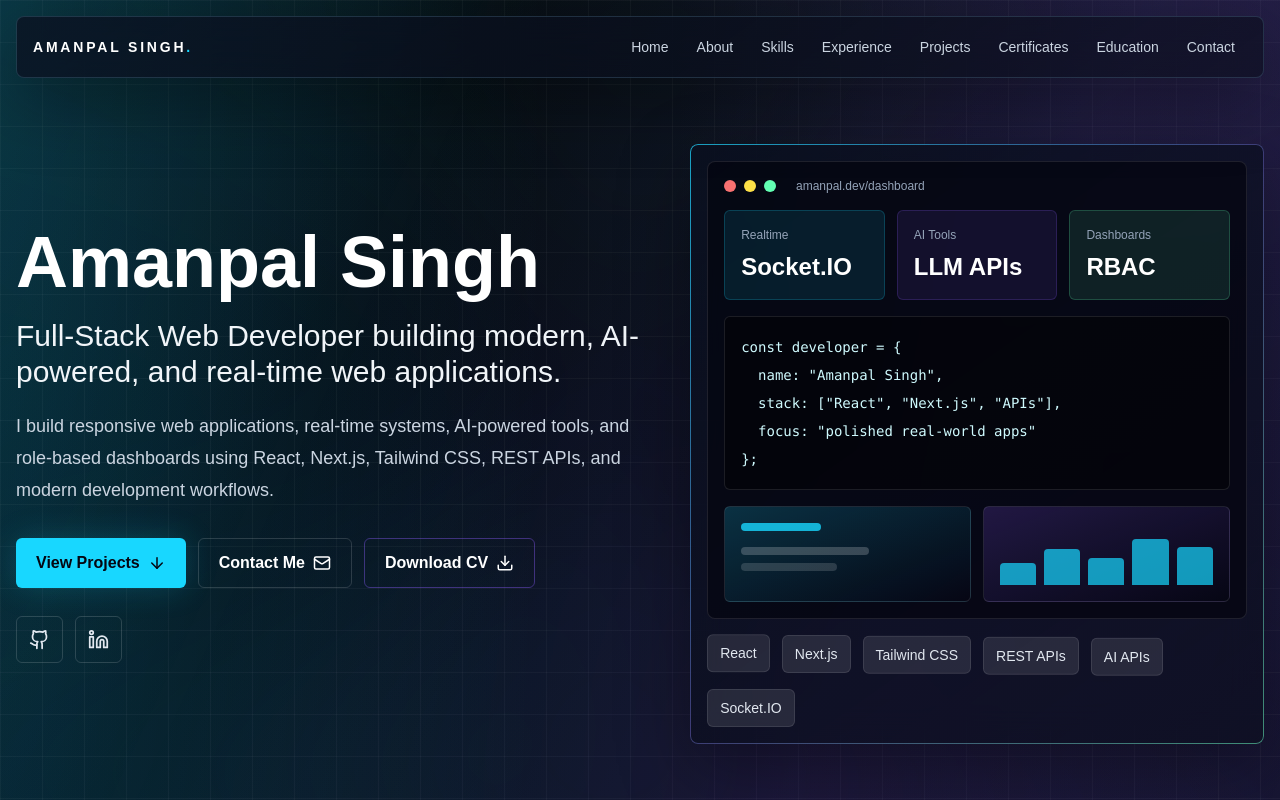
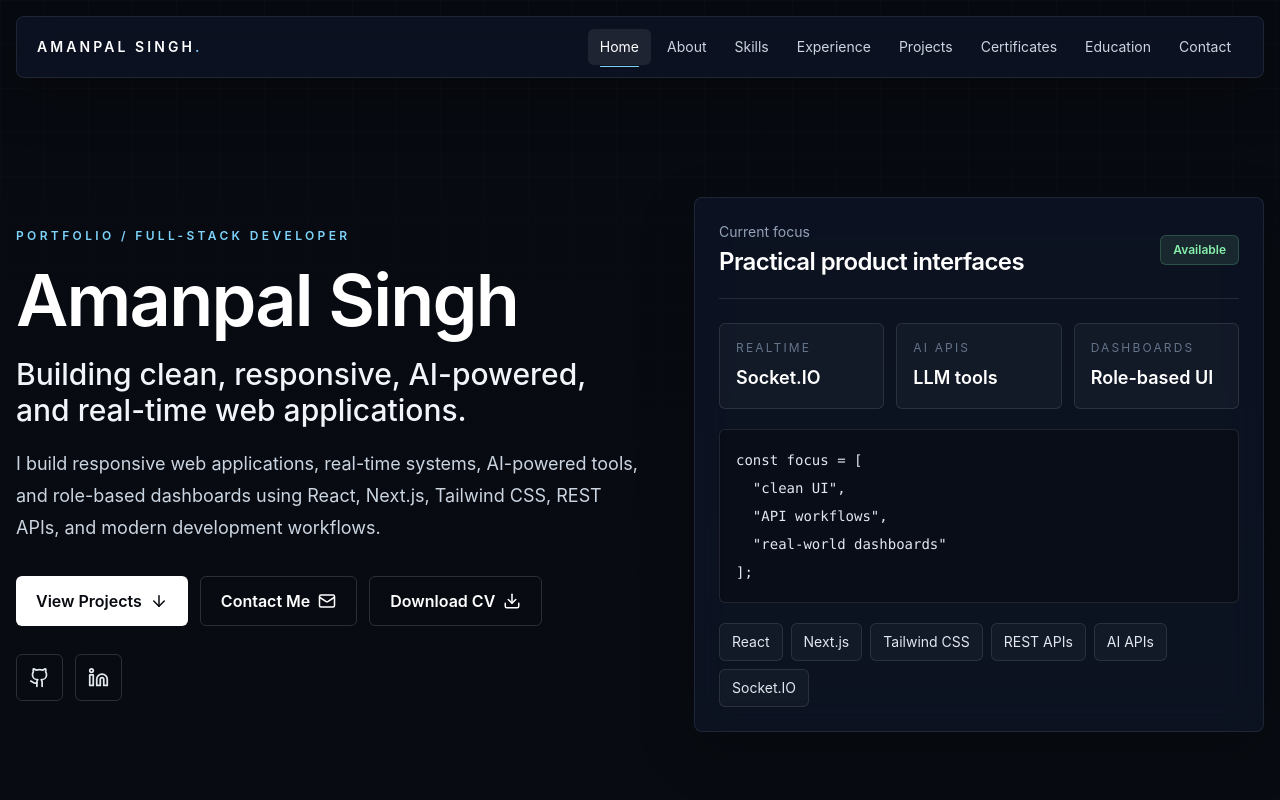
Before and after one commit to amanpalsingh22/Portfolio, a Next.js app: page / in a window 1280 px wide. Shown: the top 800 px of the page. Built offline with nearby package versions, Linux system fonts and the light colour scheme.

Commit message:
Refine minimal UI and scroll animations

```diff
--- a/app/globals.css
+++ b/app/globals.css
@@ -14,17 +14,18 @@
 body {
   margin: 0;
   min-height: 100vh;
-  background:
-    radial-gradient(ellipse at top left, rgba(24, 215, 255, 0.16), transparent 34rem),
-    radial-gradient(ellipse at top right, rgba(141, 92, 255, 0.14), transparent 38rem),
-    linear-gradient(135deg, #04060d 0%, #071120 48%, #050712 100%);
-  color: #edf6ff;
-  font-family: Arial, Helvetica, sans-serif;
+  background: linear-gradient(180deg, #070a10 0%, #0b1018 48%, #070a10 100%);
+  color: #f8fafc;
+  font-family: Inter, ui-sans-serif, system-ui, -apple-system, BlinkMacSystemFont, "Segoe UI", sans-serif;
 }
 
 ::selection {
-  background: rgba(24, 215, 255, 0.35);
-  color: #ffffff;
+  background: rgba(125, 211, 252, 0.28);
+  color: #f8fafc;
+}
+
+section {
+  scroll-margin-top: 7.5rem;
 }
 
 .ambient-shell {
@@ -33,20 +34,14 @@ body {
   z-index: -1;
   overflow: hidden;
   background-image:
-    linear-gradient(115deg, rgba(24, 215, 255, 0.08), transparent 30%, rgba(141, 92, 255, 0.1) 70%, transparent),
-    linear-gradient(rgba(255,255,255,0.035) 1px, transparent 1px),
-    linear-gradient(90deg, rgba(255,255,255,0.035) 1px, transparent 1px);
-  background-size: auto, 42px 42px, 42px 42px;
+    linear-gradient(rgba(148, 163, 184, 0.04) 1px, transparent 1px),
+    linear-gradient(90deg, rgba(148, 163, 184, 0.04) 1px, transparent 1px);
+  background-size: 44px 44px;
+  mask-image: linear-gradient(to bottom, rgba(0, 0, 0, 0.7), transparent 86%);
 }
 
 .ambient-shell::after {
-  content: "";
-  position: absolute;
-  inset: -18%;
-  background: conic-gradient(from 180deg, rgba(24, 215, 255, 0.12), transparent, rgba(98, 255, 178, 0.08), transparent, rgba(141, 92, 255, 0.12));
-  filter: blur(96px);
-  opacity: 0.55;
-  animation: drift 18s ease-in-out infinite alternate;
+  display: none;
 }
 
 @keyframes drift {
@@ -59,9 +54,9 @@ body {
 }
 
 .glass {
-  border: 1px solid rgba(148, 217, 255, 0.16);
-  background: linear-gradient(145deg, rgba(10, 16, 32, 0.78), rgba(9, 12, 25, 0.58));
-  box-shadow: 0 22px 70px rgba(0, 0, 0, 0.35);
+  border: 1px solid rgba(148, 163, 184, 0.14);
+  background: rgba(15, 23, 42, 0.62);
+  box-shadow: 0 18px 55px rgba(0, 0, 0, 0.22);
   backdrop-filter: blur(18px);
 }
 
@@ -70,19 +65,11 @@ body {
 }
 
 .neon-border::before {
-  content: "";
-  position: absolute;
-  inset: -1px;
-  border-radius: inherit;
-  padding: 1px;
-  background: linear-gradient(135deg, rgba(24, 215, 255, 0.7), rgba(141, 92, 255, 0.25), rgba(98, 255, 178, 0.45));
-  mask: linear-gradient(#000 0 0) content-box, linear-gradient(#000 0 0);
-  mask-composite: exclude;
-  pointer-events: none;
+  display: none;
 }
 
 .section-pad {
-  padding-block: 5rem;
+  padding-block: 5.5rem;
 }
 
 @media (max-width: 768px) {
--- a/components/sections/Contact.jsx
+++ b/components/sections/Contact.jsx
@@ -1,5 +1,6 @@
 "use client";
 
+import { motion } from "framer-motion";
 import { Github, Linkedin, Mail, MapPin, Phone, Send } from "lucide-react";
 import { useState } from "react";
 import MotionCard from "@/components/ui/MotionCard";
@@ -12,6 +13,25 @@ const links = [
   ["GitHub", "amanpalsingh22", "https://github.com/amanpalsingh22", Github],
   ["Location", "Punjab, India", "#contact", MapPin]
 ];
+
+const formVariants = {
+  hidden: {},
+  visible: {
+    transition: {
+      staggerChildren: 0.08,
+      delayChildren: 0.12
+    }
+  }
+};
+
+const fieldVariants = {
+  hidden: { opacity: 0, y: 18 },
+  visible: {
+    opacity: 1,
+    y: 0,
+    transition: { duration: 0.5, ease: [0.22, 1, 0.36, 1] }
+  }
+};
 
 export default function Contact() {
   const [form, setForm] = useState({
@@ -80,34 +100,41 @@ export default function Contact() {
             ))}
           </div>
           <MotionCard className="p-6 md:p-8">
-            <form className="grid gap-4" onSubmit={handleSubmit}>
-              <div className="grid gap-4 md:grid-cols-2">
-                <label className="grid gap-2 text-sm text-slate-300">
+            <motion.form
+              className="grid gap-4"
+              onSubmit={handleSubmit}
+              variants={formVariants}
+              initial="hidden"
+              whileInView="visible"
+              viewport={{ once: true, amount: 0.35 }}
+            >
+              <motion.div className="grid gap-4 md:grid-cols-2" variants={formVariants}>
+                <motion.label className="grid gap-2 text-sm text-slate-300" variants={fieldVariants}>
                   Name
                   <input name="name" value={form.name} onChange={updateField} required className="rounded-md border border-white/10 bg-white/10 px-4 py-3 text-white outline-none transition focus:border-cyanGlow focus:shadow-glow" placeholder="Your name" />
-                </label>
-                <label className="grid gap-2 text-sm text-slate-300">
+                </motion.label>
+                <motion.label className="grid gap-2 text-sm text-slate-300" variants={fieldVariants}>
                   Email
                   <input name="email" type="email" value={form.email} onChange={updateField} required className="rounded-md border border-white/10 bg-white/10 px-4 py-3 text-white outline-none transition focus:border-cyanGlow focus:shadow-glow" placeholder="you@example.com" />
-                </label>
-              </div>
-              <label className="grid gap-2 text-sm text-slate-300">
+                </motion.label>
+              </motion.div>
+              <motion.label className="grid gap-2 text-sm text-slate-300" variants={fieldVariants}>
                 Subject
                 <input name="subject" value={form.subject} onChange={updateField} required className="rounded-md border border-white/10 bg-white/10 px-4 py-3 text-white outline-none transition focus:border-cyanGlow focus:shadow-glow" placeholder="Project, internship, or role" />
-              </label>
-              <label className="grid gap-2 text-sm text-slate-300">
+              </motion.label>
+              <motion.label className="grid gap-2 text-sm text-slate-300" variants={fieldVariants}>
                 Message
                 <textarea name="message" value={form.message} onChange={updateField} required rows={6} className="resize-none rounded-md border border-white/10 bg-white/10 px-4 py-3 text-white outline-none transition focus:border-cyanGlow focus:shadow-glow" placeholder="Tell me what you want to build." />
-              </label>
+              </motion.label>
               {status.message ? (
-                <p className={`rounded-md border px-4 py-3 text-sm ${status.type === "success" ? "border-greenGlow/30 bg-greenGlow/10 text-green-100" : "border-red-400/30 bg-red-400/10 text-red-100"}`}>
+                <motion.p variants={fieldVariants} className={`rounded-md border px-4 py-3 text-sm ${status.type === "success" ? "border-greenGlow/30 bg-greenGlow/10 text-green-100" : "border-red-400/30 bg-red-400/10 text-red-100"}`}>
                   {status.message}
-                </p>
+                </motion.p>
               ) : null}
-              <button type="submit" disabled={isSending} className="inline-flex w-fit items-center gap-2 rounded-md bg-cyanGlow px-5 py-3 font-semibold text-ink transition hover:-translate-y-1 disabled:cursor-not-allowed disabled:opacity-60 disabled:hover:translate-y-0">
+              <motion.button variants={fieldVariants} type="submit" disabled={isSending} className="inline-flex w-fit items-center gap-2 rounded-md bg-cyanGlow px-5 py-3 font-semibold text-ink transition hover:-translate-y-1 disabled:cursor-not-allowed disabled:opacity-60 disabled:hover:translate-y-0">
                 {isSending ? "Sending..." : "Send Message"} <Send size={18} />
-              </button>
-            </form>
+              </motion.button>
+            </motion.form>
           </MotionCard>
         </div>
       </div>
--- a/components/sections/Hero.jsx
+++ b/components/sections/Hero.jsx
@@ -4,33 +4,41 @@ import { motion } from "framer-motion";
 import { ArrowDown, Download, Github, Linkedin, Mail } from "lucide-react";
 
 const badges = ["React", "Next.js", "Tailwind CSS", "REST APIs", "AI APIs", "Socket.IO"];
+const metrics = [
+  ["Realtime", "Socket.IO"],
+  ["AI APIs", "LLM tools"],
+  ["Dashboards", "Role-based UI"]
+];
 
 export default function Hero() {
   return (
-    <section id="home" className="min-h-screen px-4 pt-32 md:pt-36">
-      <div className="mx-auto grid max-w-7xl items-center gap-10 lg:grid-cols-[1.05fr_0.95fr]">
+    <section id="home" className="flex min-h-screen items-center px-4 pt-28 md:pt-32">
+      <div className="mx-auto grid max-w-7xl items-center gap-12 lg:grid-cols-[1.05fr_0.95fr]">
         <motion.div
-          initial={{ opacity: 0, y: 24 }}
+          initial={{ opacity: 0, y: 28 }}
           animate={{ opacity: 1, y: 0 }}
-          transition={{ duration: 0.7 }}
+          transition={{ duration: 0.8, ease: [0.22, 1, 0.36, 1] }}
         >
-          <h1 className="text-5xl font-semibold leading-tight text-white md:text-7xl">
+          <p className="mb-5 text-xs font-semibold uppercase tracking-[0.28em] text-cyanGlow">
+            Portfolio / Full-stack developer
+          </p>
+          <h1 className="max-w-3xl text-5xl font-semibold leading-tight tracking-tight text-white md:text-7xl">
             Amanpal Singh
           </h1>
-          <p className="mt-5 max-w-3xl text-2xl font-medium text-slate-100 md:text-3xl">
-            Full-Stack Web Developer building modern, AI-powered, and real-time web applications.
+          <p className="mt-5 max-w-3xl text-2xl font-medium leading-tight text-slate-100 md:text-3xl">
+            Building clean, responsive, AI-powered, and real-time web applications.
           </p>
           <p className="mt-5 max-w-2xl text-lg leading-8 text-slate-300">
             I build responsive web applications, real-time systems, AI-powered tools, and role-based dashboards using React, Next.js, Tailwind CSS, REST APIs, and modern development workflows.
           </p>
           <div className="mt-8 flex flex-wrap gap-3">
-            <a href="#projects" className="inline-flex items-center gap-2 rounded-md bg-cyanGlow px-5 py-3 font-semibold text-ink shadow-glow transition hover:-translate-y-1">
+            <a href="#projects" className="inline-flex items-center gap-2 rounded-md bg-white px-5 py-3 font-semibold text-ink transition hover:-translate-y-0.5 hover:bg-cyan-100">
               View Projects <ArrowDown size={18} />
             </a>
-            <a href="#contact" className="inline-flex items-center gap-2 rounded-md border border-white/15 px-5 py-3 font-semibold text-white transition hover:-translate-y-1 hover:border-cyanGlow/60 hover:bg-white/10">
+            <a href="#contact" className="inline-flex items-center gap-2 rounded-md border border-white/15 px-5 py-3 font-semibold text-white transition hover:-translate-y-0.5 hover:border-cyanGlow/60 hover:bg-white/10">
               Contact Me <Mail size={18} />
             </a>
-            <a href="/Amanpal-Singh-CV.pdf" download className="inline-flex items-center gap-2 rounded-md border border-violetGlow/40 px-5 py-3 font-semibold text-white transition hover:-translate-y-1 hover:bg-violetGlow/15">
+            <a href="/Amanpal-Singh-CV.pdf" download className="inline-flex items-center gap-2 rounded-md border border-white/15 px-5 py-3 font-semibold text-white transition hover:-translate-y-0.5 hover:border-violetGlow/60 hover:bg-white/10">
               Download CV <Download size={18} />
             </a>
           </div>
@@ -45,64 +53,43 @@ export default function Hero() {
         </motion.div>
 
         <motion.div
-          className="neon-border glass relative rounded-lg p-4"
-          initial={{ opacity: 0, scale: 0.96 }}
-          animate={{ opacity: 1, scale: 1 }}
-          transition={{ duration: 0.8, delay: 0.15 }}
+          className="glass relative rounded-lg p-6"
+          initial={{ opacity: 0, y: 28 }}
+          animate={{ opacity: 1, y: 0 }}
+          transition={{ duration: 0.8, delay: 0.12, ease: [0.22, 1, 0.36, 1] }}
         >
-          <div className="rounded-lg border border-white/10 bg-ink/80 p-4">
-            <div className="mb-4 flex items-center gap-2">
-              <span className="h-3 w-3 rounded-full bg-red-400" />
-              <span className="h-3 w-3 rounded-full bg-yellow-300" />
-              <span className="h-3 w-3 rounded-full bg-greenGlow" />
-              <span className="ml-3 text-xs text-slate-400">amanpal.dev/dashboard</span>
+          <div className="flex items-center justify-between border-b border-white/10 pb-5">
+            <div>
+              <p className="text-sm text-slate-400">Current focus</p>
+              <h2 className="mt-1 text-2xl font-semibold tracking-tight text-white">Practical product interfaces</h2>
             </div>
-            <div className="grid gap-3 md:grid-cols-3">
-              <div className="rounded-md border border-cyanGlow/20 bg-cyanGlow/10 p-4">
-                <p className="text-xs text-slate-400">Realtime</p>
-                <p className="mt-2 text-2xl font-semibold text-white">Socket.IO</p>
+            <span className="rounded-md border border-greenGlow/20 bg-greenGlow/10 px-3 py-1.5 text-xs font-semibold text-greenGlow">
+              Available
+            </span>
+          </div>
+
+          <div className="mt-6 grid gap-3 sm:grid-cols-3">
+            {metrics.map(([label, value]) => (
+              <div key={label} className="rounded-md border border-white/10 bg-white/[0.03] p-4">
+                <p className="text-xs uppercase tracking-[0.18em] text-slate-500">{label}</p>
+                <p className="mt-2 text-lg font-semibold text-white">{value}</p>
               </div>
-              <div className="rounded-md border border-violetGlow/20 bg-violetGlow/10 p-4">
-                <p className="text-xs text-slate-400">AI Tools</p>
-                <p className="mt-2 text-2xl font-semibold text-white">LLM APIs</p>
-              </div>
-              <div className="rounded-md border border-greenGlow/20 bg-greenGlow/10 p-4">
-                <p className="text-xs text-slate-400">Dashboards</p>
-                <p className="mt-2 text-2xl font-semibold text-white">RBAC</p>
-              </div>
-            </div>
-            <pre className="mt-4 overflow-hidden rounded-md border border-white/10 bg-black/40 p-4 text-sm leading-7 text-cyan-100">
-{`const developer = {
-  name: "Amanpal Singh",
-  stack: ["React", "Next.js", "APIs"],
-  focus: "polished real-world apps"
-};`}
-            </pre>
-            <div className="mt-4 grid gap-3 sm:grid-cols-2">
-              <div className="h-24 rounded-md border border-white/10 bg-gradient-to-br from-cyanGlow/20 to-transparent p-4">
-                <div className="h-2 w-20 rounded bg-cyanGlow/80" />
-                <div className="mt-4 h-2 w-32 rounded bg-white/20" />
-                <div className="mt-2 h-2 w-24 rounded bg-white/15" />
-              </div>
-              <div className="h-24 rounded-md border border-white/10 bg-gradient-to-br from-violetGlow/20 to-transparent p-4">
-                <div className="grid h-full grid-cols-5 items-end gap-2">
-                  {[35, 58, 44, 74, 62].map((height) => (
-                    <span key={height} className="rounded-t bg-cyanGlow/70" style={{ height: `${height}%` }} />
-                  ))}
-                </div>
-              </div>
-            </div>
+            ))}
           </div>
-          <div className="mt-5 flex flex-wrap gap-3">
-            {badges.map((badge, index) => (
-              <motion.span
-                key={badge}
-                className="rounded-md border border-white/10 bg-white/10 px-3 py-2 text-sm text-slate-200"
-                animate={{ y: [0, -6, 0] }}
-                transition={{ duration: 3, repeat: Infinity, delay: index * 0.18 }}
-              >
+
+          <pre className="mt-5 overflow-hidden rounded-md border border-white/10 bg-black/25 p-4 text-sm leading-7 text-slate-200">
+{`const focus = [
+  "clean UI",
+  "API workflows",
+  "real-world dashboards"
+];`}
+          </pre>
+
+          <div className="mt-5 flex flex-wrap gap-2">
+            {badges.map((badge) => (
+              <span key={badge} className="rounded-md border border-white/10 bg-white/[0.03] px-3 py-2 text-sm text-slate-200">
                 {badge}
-              </motion.span>
+              </span>
             ))}
           </div>
         </motion.div>
--- a/components/sections/Navbar.jsx
+++ b/components/sections/Navbar.jsx
@@ -1,7 +1,7 @@
 "use client";
 
 import { Menu, X } from "lucide-react";
-import { useState } from "react";
+import { useEffect, useState } from "react";
 
 const navItems = [
   ["Home", "#home"],
@@ -16,45 +16,87 @@ const navItems = [
 
 export default function Navbar() {
   const [open, setOpen] = useState(false);
+  const [activeId, setActiveId] = useState("home");
+
+  useEffect(() => {
+    const sectionIds = navItems.map(([, href]) => href.replace("#", ""));
+
+    function updateActiveSection() {
+      const scrollPosition = window.scrollY + 170;
+      const currentId = sectionIds.reduce((current, id) => {
+        const section = document.getElementById(id);
+
+        if (!section) {
+          return current;
+        }
+
+        return section.offsetTop <= scrollPosition ? id : current;
+      }, "home");
+
+      setActiveId(currentId);
+    }
+
+    updateActiveSection();
+    window.addEventListener("scroll", updateActiveSection, { passive: true });
+    window.addEventListener("resize", updateActiveSection);
+
+    return () => {
+      window.removeEventListener("scroll", updateActiveSection);
+      window.removeEventListener("resize", updateActiveSection);
+    };
+  }, []);
 
   return (
     <header className="fixed left-0 right-0 top-0 z-50 px-4 pt-4">
-      <nav className="glass mx-auto flex max-w-7xl items-center justify-between rounded-lg px-4 py-3">
-        <a href="#home" className="text-sm font-semibold uppercase tracking-[0.2em] text-white">
+      <nav className="glass mx-auto flex max-w-7xl items-center justify-between rounded-lg px-5 py-3">
+        <a href="#home" className="text-sm font-semibold uppercase tracking-[0.22em] text-white">
           Amanpal Singh<span className="text-cyanGlow">.</span>
         </a>
         <div className="hidden items-center gap-1 lg:flex">
-          {navItems.map(([label, href]) => (
+          {navItems.map(([label, href]) => {
+            const isActive = activeId === href.replace("#", "");
+
+            return (
               <a
                 key={label}
                 href={href}
-              className="rounded-md px-3 py-2 text-sm text-slate-300 transition hover:bg-white/10 hover:text-white"
+                aria-current={isActive ? "page" : undefined}
+                className={`relative rounded-md px-3 py-2 text-sm transition ${isActive ? "bg-white/[0.08] text-white" : "text-slate-300 hover:bg-white/[0.06] hover:text-white"}`}
               >
                 {label}
+                {isActive ? (
+                  <span className="absolute inset-x-3 -bottom-0.5 h-px rounded-full bg-cyanGlow" />
+                ) : null}
               </a>
-          ))}
+            );
+          })}
         </div>
         <button
           type="button"
           aria-label="Toggle navigation"
           onClick={() => setOpen((value) => !value)}
-          className="rounded-md border border-white/10 p-2 text-slate-100 lg:hidden"
+          className="rounded-md border border-white/10 p-2 text-slate-100 transition hover:bg-white/[0.06] lg:hidden"
         >
           {open ? <X size={20} /> : <Menu size={20} />}
         </button>
       </nav>
       {open ? (
         <div className="glass mx-auto mt-2 grid max-w-7xl gap-1 rounded-lg p-3 lg:hidden">
-          {navItems.map(([label, href]) => (
+          {navItems.map(([label, href]) => {
+            const isActive = activeId === href.replace("#", "");
+
+            return (
               <a
                 key={label}
                 href={href}
                 onClick={() => setOpen(false)}
-              className="rounded-md px-3 py-3 text-sm text-slate-200 transition hover:bg-white/10"
+                aria-current={isActive ? "page" : undefined}
+                className={`rounded-md px-3 py-3 text-sm transition ${isActive ? "bg-white/[0.08] text-white" : "text-slate-200 hover:bg-white/[0.06]"}`}
               >
                 {label}
               </a>
-          ))}
+            );
+          })}
         </div>
       ) : null}
     </header>
--- a/components/sections/Skills.jsx
+++ b/components/sections/Skills.jsx
@@ -24,7 +24,7 @@ export default function Skills() {
               initial={{ opacity: 0, y: 24 }}
               whileInView={{ opacity: 1, y: 0 }}
               viewport={{ once: true, amount: 0.2 }}
-              transition={{ duration: 0.5, delay: index * 0.05 }}
+              transition={{ duration: 0.5, delay: index * 0.04 }}
             >
               <h3 className="mb-5 text-xl font-semibold text-white">{group}</h3>
               <div className="flex flex-wrap gap-3">
```
Also changed, not shown: components/ui/MotionCard.jsx (+4 -4 lines), components/ui/SectionHeader.jsx (+4 -4 lines), tailwind.config.js (+8 -8 lines). Lines whose indentation alone changed are shown as unchanged.
